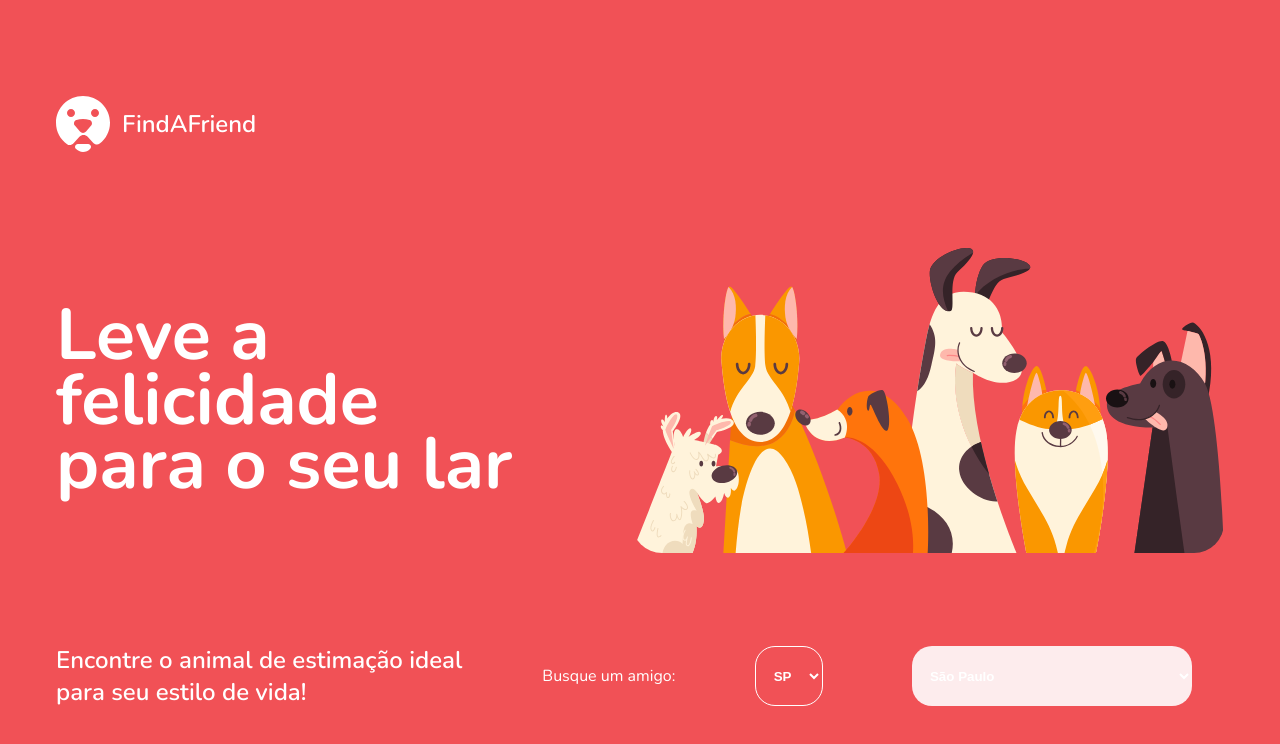
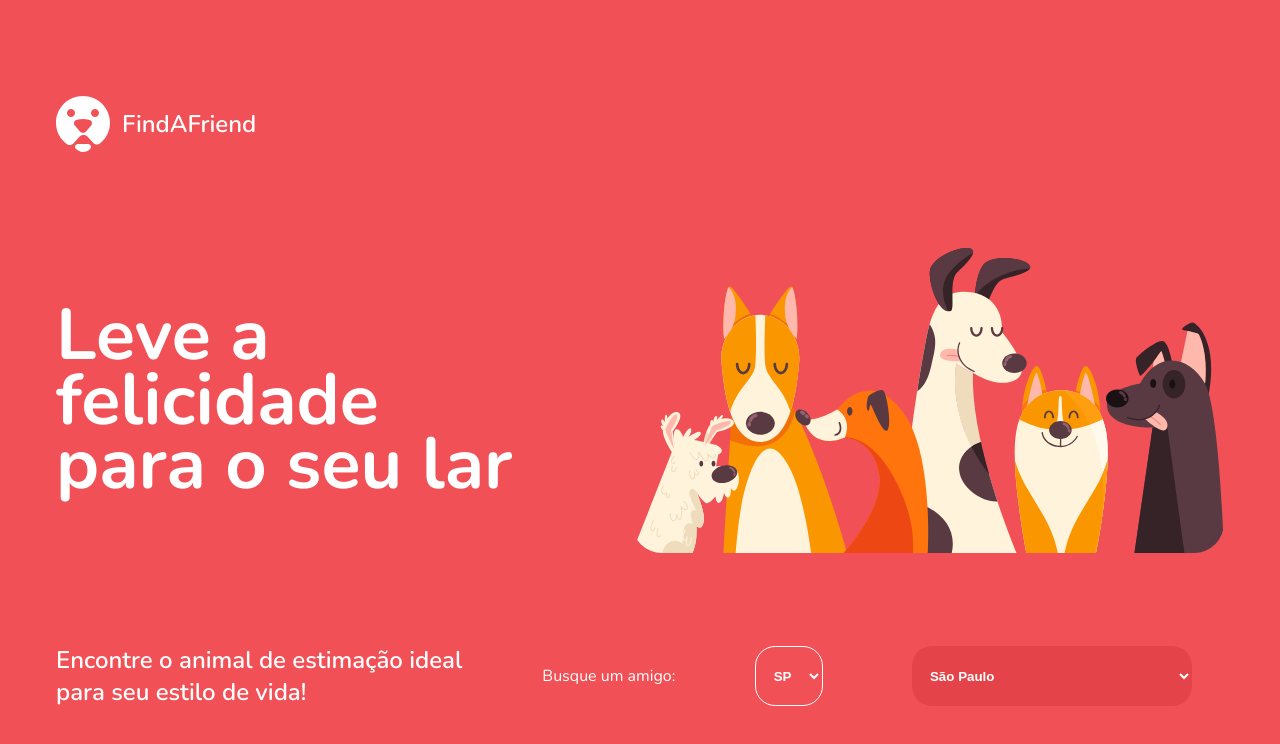
Before and after one commit to felipesanderp/findAfriend, a React (Vite) app: page / in a window 1280 px wide. Shown: the top 744 px of the page. Built offline with nearby package versions, Linux system fonts and the light colour scheme.

Commit message:
fix select component colors

```diff
--- a/src/components/Select/styles.ts
+++ b/src/components/Select/styles.ts
@@ -9,7 +9,7 @@ export const SelectContainer = styled.select<SelectContainerProps>`
   padding: 14px;
   border-radius: 20px;
   border: none;
-  background-color: ${(props) => props.theme.colors['red-100']};
+  background-color: ${(props) => props.theme.colors['red-300']};
   color: ${(props) => props.theme.colors.white};
   height: 60px;
   font-weight: 800;
@@ -23,6 +23,6 @@ export const SelectContainer = styled.select<SelectContainerProps>`
 `
 
 export const Option = styled.option`
-  background: ${(props) => props.theme.colors.white};
+  background-color: ${(props) => props.theme.colors['red-300']};
   color: ${(props) => props.theme.colors['blue-300']};
 `
--- a/src/styles/themes/default.ts
+++ b/src/styles/themes/default.ts
@@ -17,6 +17,7 @@ export const defaultTheme = {
     'green-300': '#3CDC8C',
 
     'red-100': '#FDECED',
+    'red-300': '#E44449',
     'red-500': '#F15156',
     'red-700': '#7A1921',
 
```
